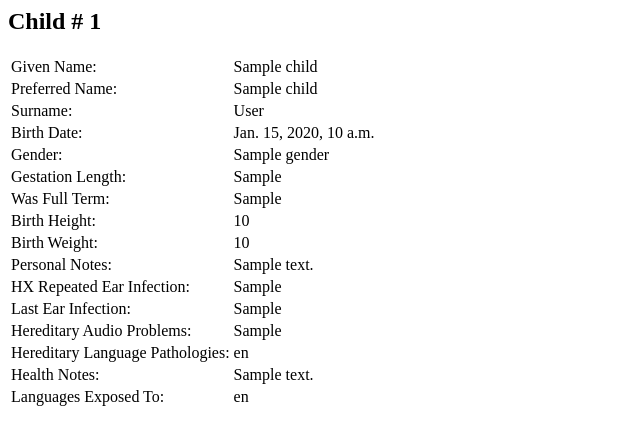
After one commit to LLDL/LingDB, a Django app: template lingdb/templates/ParticipantDB/child.html in a window 1280 px wide. The commit adds this page. Shown: the top 445 px of the page, without its empty margins (0-640 px from the left). Run offline with Django 3.2, Linux system fonts and the light colour scheme; the template is opened without the code that fills it: most values are stand-ins (such as "Sample title", 1, 10 or a date in 2020).

Commit message:
adult + child views

```diff
--- a/lingdb/ParticipantDB/urls.py
+++ b/lingdb/ParticipantDB/urls.py
@@ -5,4 +5,5 @@ from . import views
 urlpatterns = [
     path('', views.index, name='index'),
     path('adult/<int:adult_id>/', views.adult_detail, name='adult_detail')
+    path('child/<int:child_id>/', views.child_detail, name='child_detail')
 ]
--- /dev/null
+++ b/lingdb/templates/ParticipantDB/child.html
@@ -0,0 +1,98 @@
+{% if child %}
+    <h2>
+        Child # {{ child.id }}
+    </h2>
+    <div>
+        <table>
+            <tr>
+                <td class="field_name">Given Name:</td>
+                <td class="field_value">{{child.given_name}}</td>
+            </tr>
+            {% if child.preferred_name %}
+            <tr>
+                    <td class="field_name">Preferred Name:</td>
+                    <td class="field_value">{{child.preferred_name}}</td>
+            </tr>
+            {% endif %}
+            <tr>
+                    <td class="field_name">Surname:</td>
+                    <td class="field_value">{{child.surname}}</td>
+            </tr>
+            <tr>
+                    <td class="field_name">Birth Date:</td>
+                    <td class="field_value">{{child.birth_date}}</td>
+            </tr>
+            <tr>
+                    <td class="field_name">Gender:</td>
+                    <td class="field_value">{{child.gender}}</td>
+            </tr>
+            {% if child.gestation_length_weeks %}
+            <tr>
+                    <td class="field_name">Gestation Length:</td>
+                    <td class="field_value">{{child.gestation_length_weeks}}</td>
+            </tr>
+            {% endif %}
+            {% if child.was_full_term %}
+            <tr>
+                    <td class="field_name">Was Full Term:</td>
+                    <td class="field_value">{{child.was_full_term}}</td>
+            </tr>
+            {% endif %}
+            {% if child.birth_height %}
+            <tr>
+                    <td class="field_name">Birth Height:</td>
+                    <td class="field_value">{{child.birth_height}}</td>
+            </tr>
+            {% endif %}
+            {% if child.birth_weight %}
+            <tr>
+                    <td class="field_name">Birth Weight:</td>
+                    <td class="field_value">{{child.birth_weight}}</td>
+            </tr>
+            {% endif %}
+            {% if child.personal_notes %}
+            <tr>
+                    <td class="field_name">Personal Notes:</td>
+                    <td class="field_value">{{child.personal_notes}}</td>
+            </tr>
+            {% endif %}
+            {% if child.hx_repeated_ear_infection %}
+            <tr>
+                    <td class="field_name">HX Repeated Ear Infection:</td>
+                    <td class="field_value">{{child.hx_repeated_ear_infection}}</td>
+            </tr>
+            {% endif %}
+            {% if child.last_ear_infection %}
+            <tr>
+                    <td class="field_name">Last Ear Infection:</td>
+                    <td class="field_value">{{child.last_ear_infection}}</td>
+            </tr>
+            {% endif %}
+            <tr>
+                    <td class="field_name">Hereditary Audio Problems:</td>
+                    <td class="field_value">{{child.hereditary_audio_problems}}</td>
+            </tr>
+            <tr>
+                    <td class="field_name">Hereditary Language Pathologies:</td>
+                    <td class="field_value">{{child.hereditary_language_pathologies}}</td>
+            </tr>
+            {% if child.health_notes %}
+            <tr>
+                    <td class="field_name">Health Notes:</td>
+                    <td class="field_value">{{child.health_notes}}</td>
+            </tr>
+            {% endif %}
+            <tr>
+                <td class="field_name">Languages Exposed To:</td>
+                <td class="field_value">
+                    {% for language in child.exposed_to.all%}
+                        {{language}}<br>
+                    {% endfor %}
+                </td>
+            </tr>
+        </table>
+
+    </div>
+{% else %}
+    <h2>Not Available</h2>
+{% endif %}
```
Also changed, not shown: lingdb/ParticipantDB/models.py (+1 -8 lines), lingdb/ParticipantDB/views.py (+7 -0 lines), lingdb/templates/ParticipantDB/adult.html (+66 -1 lines), lingdb/ParticipantDB/migrations/0006_auto_20180905_1620.py (added), lingdb/ParticipantDB/migrations/0007_auto_20180905_1622.py (added), lingdb/ParticipantDB/migrations/0008_auto_20180905_1629.py (added), lingdb/ParticipantDB/migrations/0009_auto_20180905_1630.py (added).
